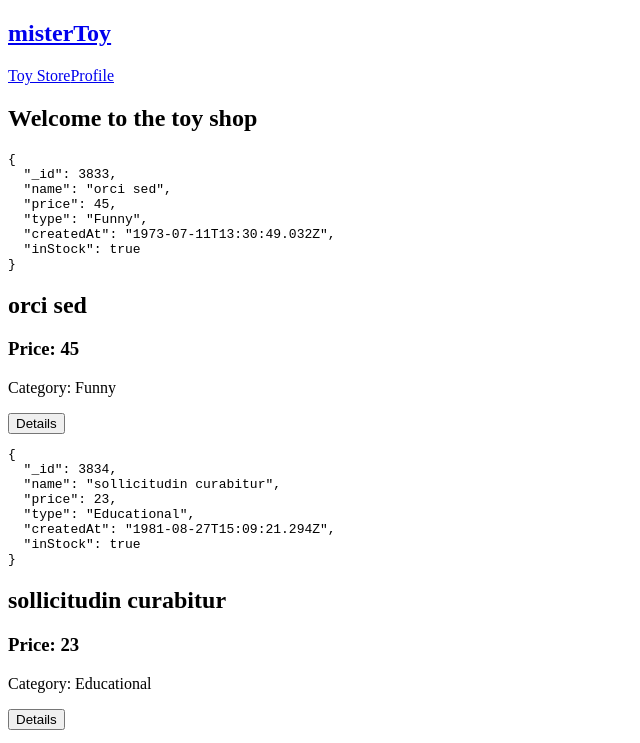
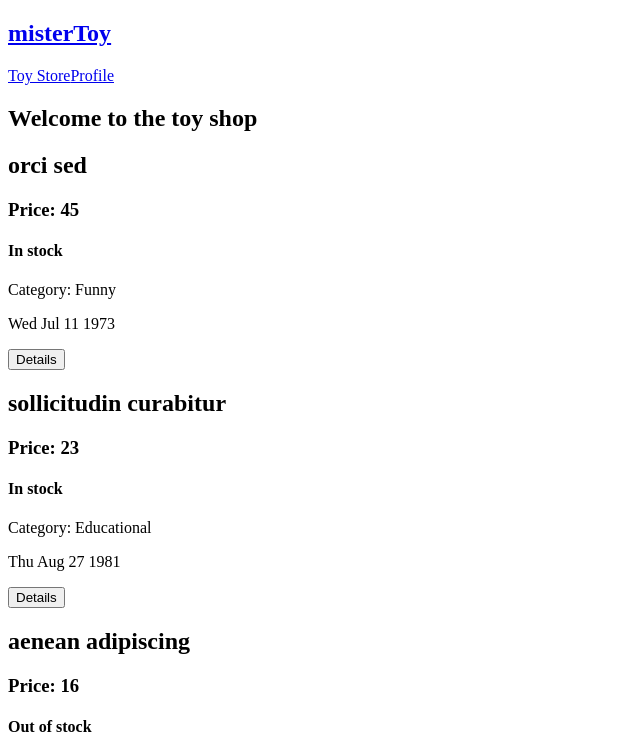
Before and after one commit to lioramar55/misterToy, a Vue app: page /#/shop in a window 1280 px wide. Shown: the top 743 px of the page, without its empty margins (0-640 px from the left). Built offline with nearby package versions, Linux system fonts and the light colour scheme.

Commit message:
added toy list/preview components, and toy service

```diff
--- a/src/components/toy-preview.vue
+++ b/src/components/toy-preview.vue
@@ -1,9 +1,10 @@
 <template>
   <div class="toy-preview">
-    <pre>{{ toy }}</pre>
     <h2>{{ toy.name }}</h2>
     <h3>Price: {{ toy.price }}</h3>
+    <h4>{{ isAvailable }}</h4>
     <p>Category: {{ toy.type }}</p>
+    <p>{{ time }}</p>
     <button>Details</button>
   </div>
 </template>
@@ -14,6 +15,14 @@ export default {
   props: {
     toy: Object,
   },
+  computed: {
+    isAvailable() {
+      return this.toy.inStock ? 'In stock' : 'Out of stock'
+    },
+    time() {
+      return new Date(this.toy.createdAt).toDateString()
+    },
+  },
 }
 </script>
 
```
